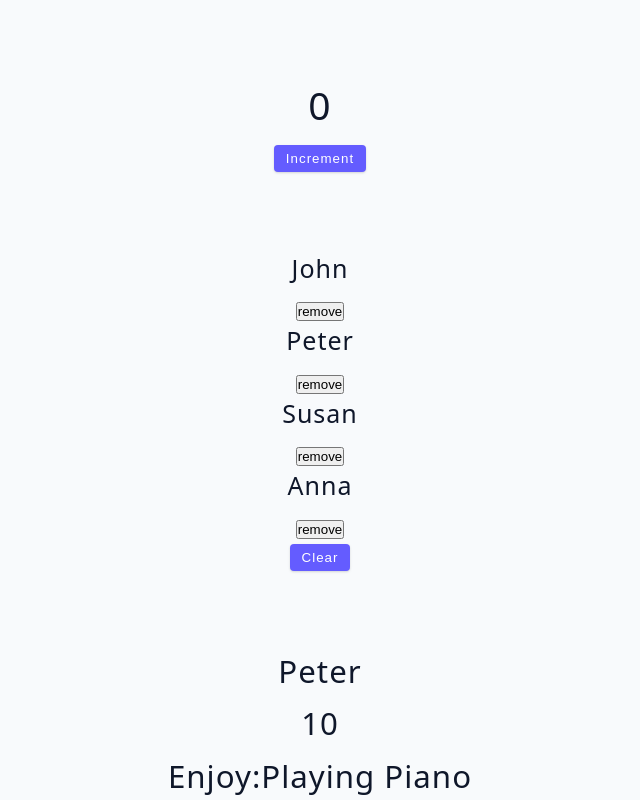
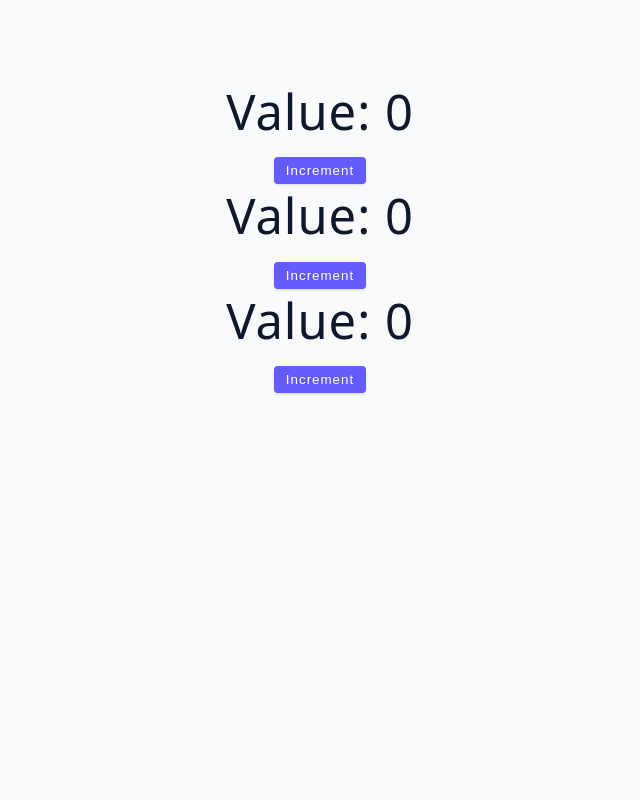
Before and after one commit to ksanjaykumar1/react-18-tutorial, a React (Vite) app in the folder advance-react/: page / in a window 1280 px wide. Shown: the top 800 px of the page, without its empty margins (320-960 px from the left). Built offline with nearby package versions, Linux system fonts and the light colour scheme.

Commit message:
use Effect

```diff
--- a/advance-react/src/App.jsx
+++ b/advance-react/src/App.jsx
@@ -1,16 +1,12 @@
-import UseStateExample from './my-code/UseStateExample';
-import UseStateGotcha from './my-code/UseStateGotcha';
-import UseStateWithArray from './my-code/UseStateWithArray';
-import UseStateWithObject from './my-code/UseStateWithObject';
+import MultipleUseEffect from './my-code/useEffect/MultipleUseEffect';
+import UseEffectBasics from './my-code/useEffect/UseEffectBasics';
 
 function App() {
   return (
-    <>
-      <UseStateExample />
-      <UseStateWithArray />
-      <UseStateWithObject />
-      <UseStateGotcha />
-    </>
+    <div className='container'>
+      <UseEffectBasics />
+      <MultipleUseEffect />
+    </div>
   );
 }
 
--- /dev/null
+++ b/advance-react/src/my-code/useEffect/MultipleUseEffect.jsx
@@ -0,0 +1,40 @@
+import { useEffect, useState } from 'react';
+
+const MultipleUseEffect = () => {
+  const [value, setValue] = useState(0);
+  const [value2, setValue2] = useState(0);
+
+  // Only runs when 1st value is updated
+  useEffect(() => {
+    console.log('hello from 1st useEffect');
+  }, [value]);
+
+  // Only runs 2nd value is updated
+  useEffect(() => {
+    console.log('hello from 2st useEffect');
+  }, [value2]);
+  return (
+    <div>
+      <h1>Value: {value}</h1>
+      <button
+        className='btn'
+        onClick={() => {
+          setValue(value + 1);
+        }}
+      >
+        Increment
+      </button>
+      <h1>Value: {value2}</h1>
+      <button
+        className='btn'
+        onClick={() => {
+          setValue2(value2 + 1);
+        }}
+      >
+        Increment
+      </button>
+    </div>
+  );
+};
+
+export default MultipleUseEffect;
--- /dev/null
+++ b/advance-react/src/my-code/useEffect/UseEffectBasics.jsx
@@ -0,0 +1,27 @@
+import { useEffect, useState } from 'react';
+
+const UseEffectBasics = () => {
+  const [value, setValue] = useState(0);
+  const sayHello = () => {
+    console.log('hello');
+  };
+  sayHello();
+  useEffect(() => {
+    console.log('hello from useEffect');
+  }, []);
+  return (
+    <div>
+      <h1>Value: {value}</h1>
+      <button
+        className='btn'
+        onClick={() => {
+          setValue(value + 1);
+        }}
+      >
+        Increment
+      </button>
+    </div>
+  );
+};
+
+export default UseEffectBasics;
```
